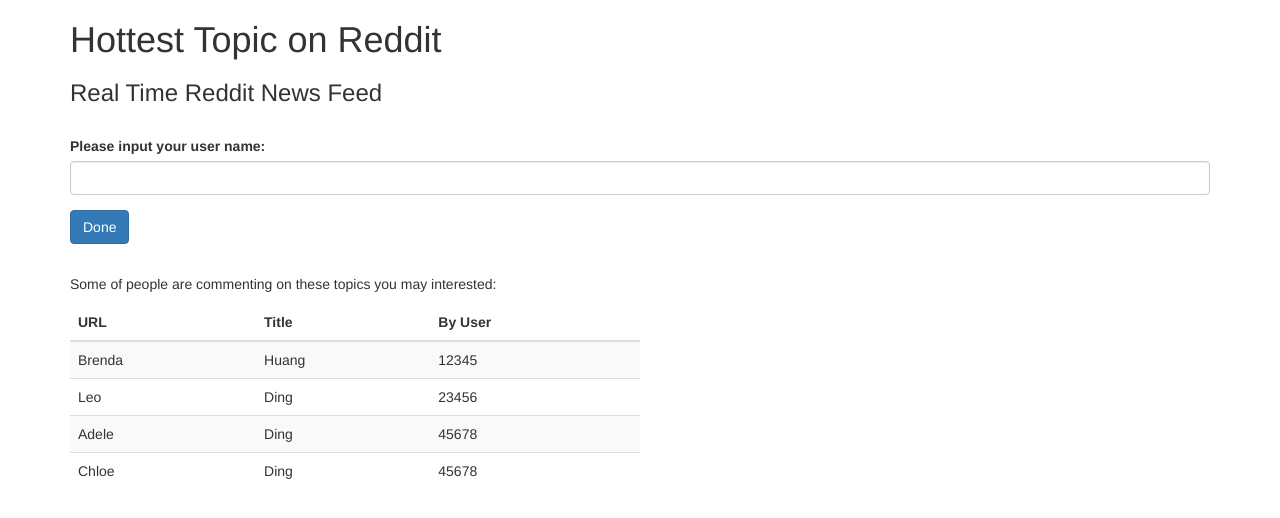
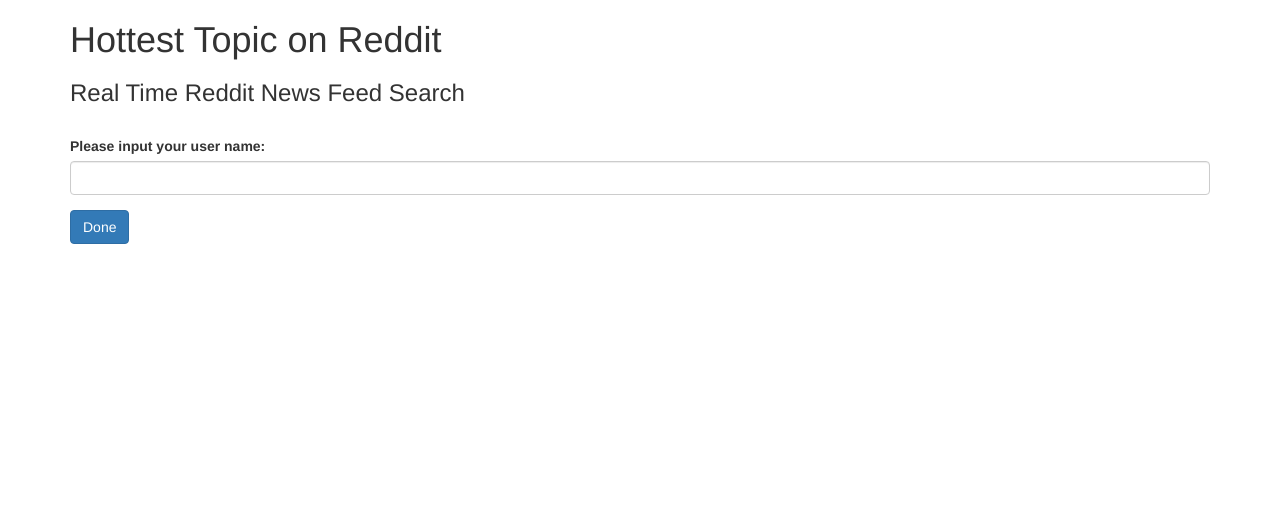
Before and after one commit to lingding0/HottestTopicOnReddit, a Flask app: page / in a window 1280 px wide. Shown: the top 518 px of the page. Run offline with Flask 2, Linux system fonts and the light colour scheme; some libraries are stand-ins or nearby versions.

Commit message:
new version of html

```diff
--- a/flask/app/templates/index.html
+++ b/flask/app/templates/index.html
@@ -15,59 +15,37 @@
 			.showdata {
 				width: 50%;
 			}
+
+			#showPageLink {
+				visibility: hidden;
+			}
 		</style>
   		<script src="{{ url_for('static', filename='bootstrap/js/bootstrap.min.js') }}"></script>
+  		<script>
+  			var btn = document.getElementById("done-btn");
+  			btn.addEventListener("click", function(){
+  				document.getElementById("showPageLink").click();
+  			)};
+  		</script>
 	</head>
 	<body>
 		<div class="container">
 			<h1>Hottest Topic on Reddit</h1>
-			<h3>Real Time Reddit News Feed</h3>
+			<h3>Real Time Reddit News Feed Search</h3>
 			<section>
 				<form action="time" method="get">
 					<div class="form-group">
 						<label for="usertimestamp">Please input your user name:</label>
 						<input type="text" class="form-control" id="usertimestamp">
 						<div class="submit-sec">
-							<input type="submit" value="Done" class="btn btn-primary">
+							<input id="done-btn" type="submit" value="Done" class="btn btn-primary">
 						</div>
 					</div>
 				</form>
-			</section>
-			<section class="showdata">
-				<p>Some of people are commenting on these topics you may interested:</p>
-				<table class="table table-striped">
-					<thead>
-						<tr>
-							<th>URL</th>
-							<th>Title</th>
-							<th>By User</th>
-						</tr>
-					</thead>
-					<tbody>
-						<tr>
-							<td>Brenda</td>
-							<td>Huang</td>
-							<td>12345</td>
-						</tr>
-						<tr>
-							<td>Leo</td>
-							<td>Ding</td>
-							<td>23456</td>
-						</tr>
-						<tr>
-							<td>Adele</td>
-							<td>Ding</td>
-							<td>45678</td>
-						</tr>
-						<tr>
-							<td>Chloe</td>
-							<td>Ding</td>
-							<td>45678</td>
-						</tr>
-					</tbody>
-				</table>
+				<div>
+					<a id="showPageLink" href="/show">See Data for User</a>
+				</div>
 			</section>
 		</div>
-
 	</body>
 </html>
```
Also changed, not shown: flask/app/templates/showData.html (+8 -7 lines).
